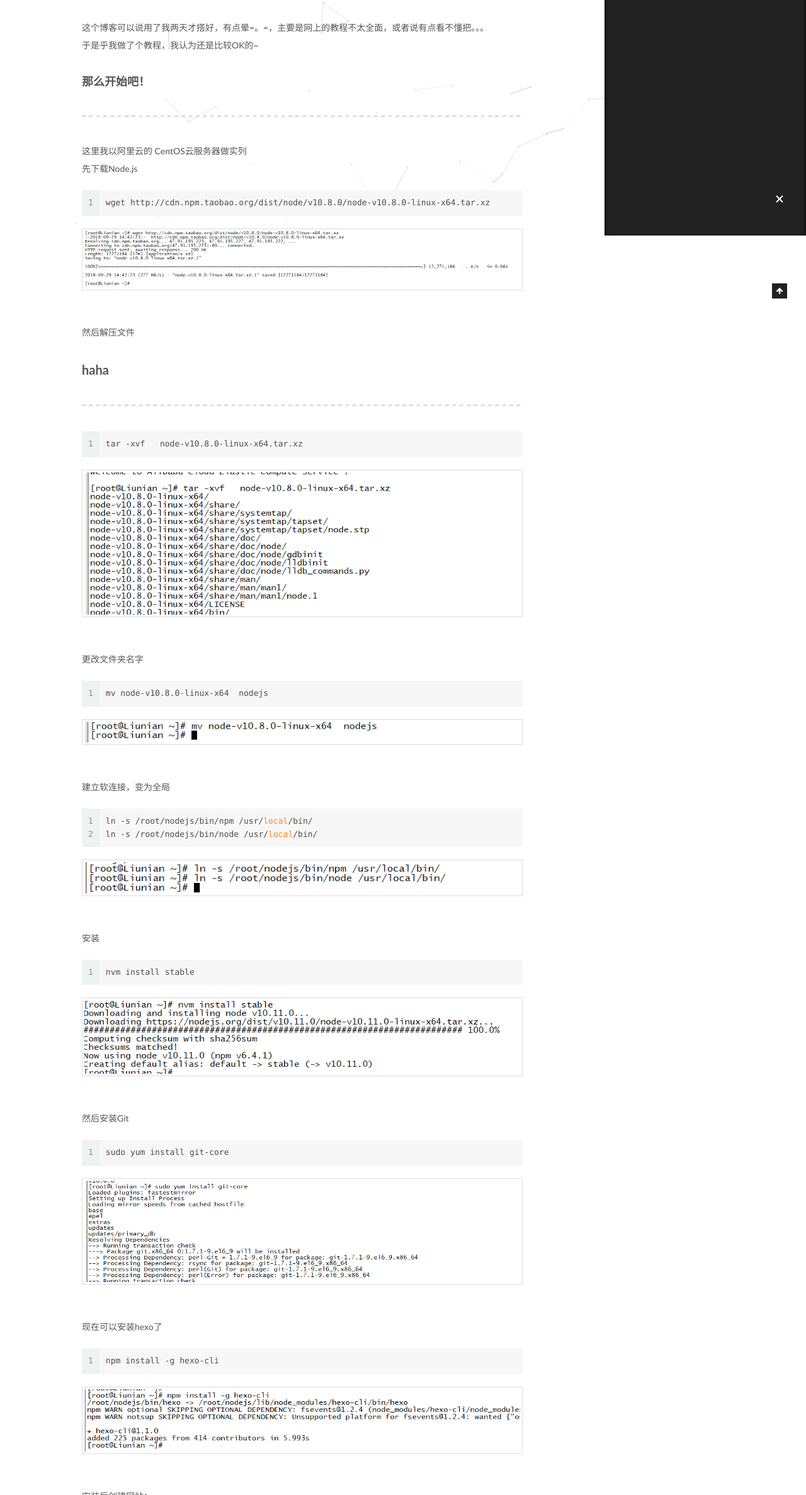
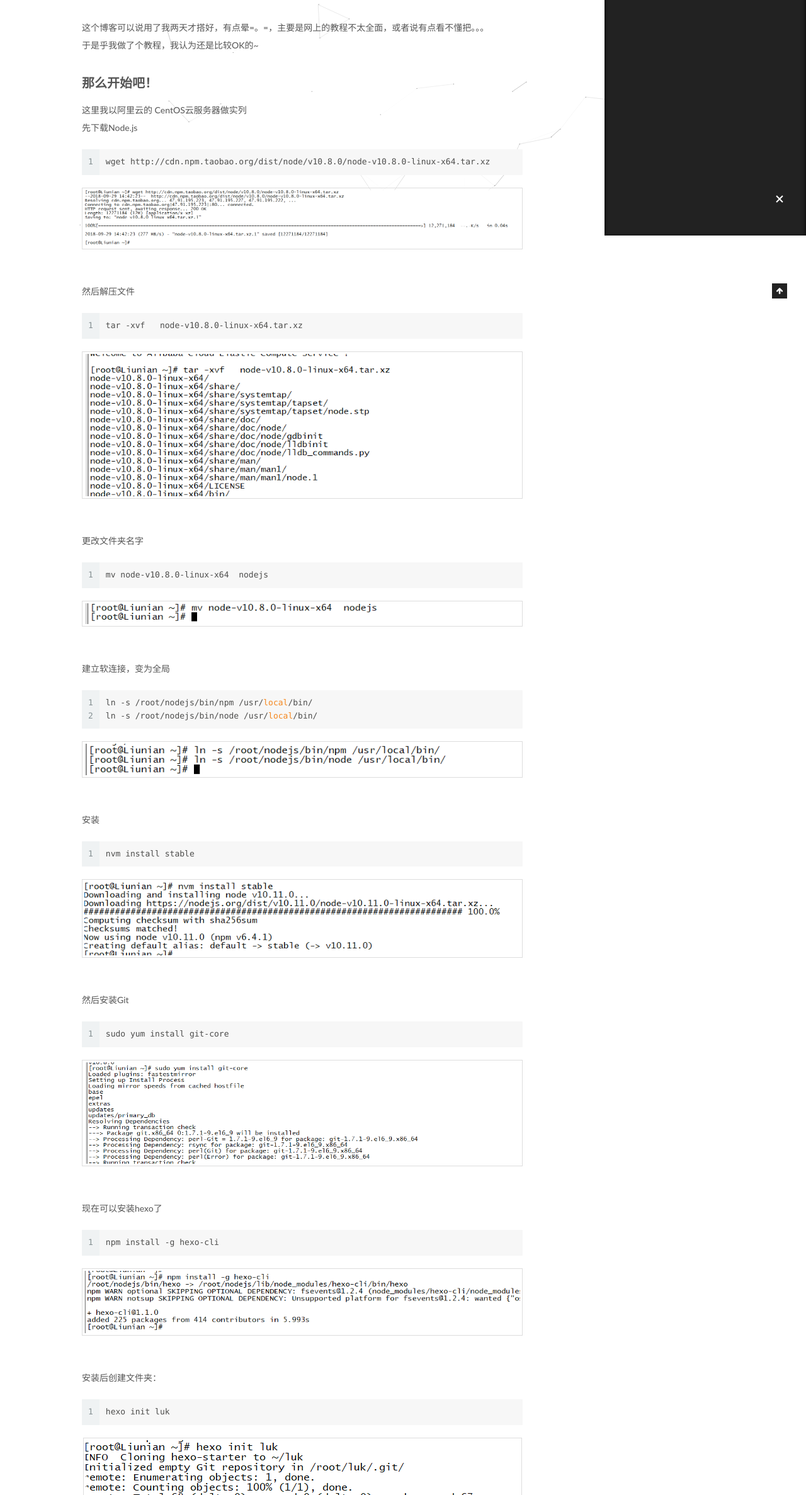
Before and after one commit to 1098971850/1098971850.github.io, a plain HTML site: page index.html in a window 1280 px wide. Shown: the part 426-2800 px from the top of the page at 63% size. Drawn offline with Linux system fonts and the light colour scheme.

Commit message:
Site updated: 2018-10-18 09:06:37

```diff
--- a/css/main.css
+++ b/css/main.css
@@ -1822,7 +1822,7 @@ pre .javascript .function {
   width: 4px;
   height: 4px;
   border-radius: 50%;
-  background: #364bdf;
+  background: #0160ff;
 }
 .links-of-blogroll {
   font-size: 13px;
--- a/index.html
+++ b/index.html
@@ -356,23 +356,20 @@
 
 
             <p>  这个博客可以说用了我两天才搭好，有点晕=。=，主要是网上的教程不太全面，或者说有点看不懂把。。。<br>于是乎我做了个教程，我认为还是比较OK的~</p>
-<h3 id="那么开始吧！"><a href="#那么开始吧！" class="headerlink" title="那么开始吧！"></a>那么开始吧！</h3><hr>
-<p>这里我以阿里云的 CentOS云服务器做实列<br>先下载Node.js<br><figure class="highlight bash"><table><tr><td class="gutter"><pre><span class="line">1</span><br></pre></td><td class="code"><pre><span class="line">wget http://cdn.npm.taobao.org/dist/node/v10.8.0/node-v10.8.0-linux-x64.tar.xz</span><br></pre></td></tr></table></figure></p>
-<p><img src="/2018/09/29/dj/1.png" alt=""><br>然后解压文件</p>
-<h2 id="haha"><a href="#haha" class="headerlink" title="haha"></a>haha</h2><hr>
-<figure class="highlight bash"><table><tr><td class="gutter"><pre><span class="line">1</span><br></pre></td><td class="code"><pre><span class="line">tar -xvf   node-v10.8.0-linux-x64.tar.xz</span><br></pre></td></tr></table></figure>
+<h2 id="那么开始吧！"><a href="#那么开始吧！" class="headerlink" title="那么开始吧！"></a>那么开始吧！</h2><p>这里我以阿里云的 CentOS云服务器做实列<br>先下载Node.js<br><figure class="highlight bash"><table><tr><td class="gutter"><pre><span class="line">1</span><br></pre></td><td class="code"><pre><span class="line">wget http://cdn.npm.taobao.org/dist/node/v10.8.0/node-v10.8.0-linux-x64.tar.xz</span><br></pre></td></tr></table></figure></p>
+<p><img src="/2018/09/29/dj/1.png" alt=""><br>然后解压文件<br><figure class="highlight bash"><table><tr><td class="gutter"><pre><span class="line">1</span><br></pre></td><td class="code"><pre><span class="line">tar -xvf   node-v10.8.0-linux-x64.tar.xz</span><br></pre></td></tr></table></figure></p>
 <p><img src="/2018/09/29/dj/2.png" alt=""><br>更改文件夹名字<br><figure class="highlight bash"><table><tr><td class="gutter"><pre><span class="line">1</span><br></pre></td><td class="code"><pre><span class="line">mv node-v10.8.0-linux-x64  nodejs</span><br></pre></td></tr></table></figure></p>
 <p><img src="/2018/09/29/dj/3.png" alt=""><br>建立软连接，变为全局<br><figure class="highlight bash"><table><tr><td class="gutter"><pre><span class="line">1</span><br><span class="line">2</span><br></pre></td><td class="code"><pre><span class="line">ln -s /root/nodejs/bin/npm /usr/<span class="built_in">local</span>/bin/ </span><br><span class="line">ln -s /root/nodejs/bin/node /usr/<span class="built_in">local</span>/bin/</span><br></pre></td></tr></table></figure></p>
 <p><img src="/2018/09/29/dj/4.png" alt=""><br>安装<br><figure class="highlight bash"><table><tr><td class="gutter"><pre><span class="line">1</span><br></pre></td><td class="code"><pre><span class="line">nvm install stable</span><br></pre></td></tr></table></figure></p>
 <p><img src="/2018/09/29/dj/5.png" alt=""><br>然后安装Git<br><figure class="highlight bash"><table><tr><td class="gutter"><pre><span class="line">1</span><br></pre></td><td class="code"><pre><span class="line">sudo yum install git-core</span><br></pre></td></tr></table></figure></p>
 <p><img src="/2018/09/29/dj/6.png" alt=""><br>现在可以安装hexo了<br><figure class="highlight bash"><table><tr><td class="gutter"><pre><span class="line">1</span><br></pre></td><td class="code"><pre><span class="line">npm install -g hexo-cli</span><br></pre></td></tr></table></figure></p>
-<p><img src="/2018/09/29/dj/7.png" alt=""><br>安装后创建网站：<br><figure class="highlight bash"><table><tr><td class="gutter"><pre><span class="line">1</span><br></pre></td><td class="code"><pre><span class="line">hexo init luk</span><br></pre></td></tr></table></figure></p>
+<p><img src="/2018/09/29/dj/7.png" alt=""><br>安装后创建文件夹：<br><figure class="highlight bash"><table><tr><td class="gutter"><pre><span class="line">1</span><br></pre></td><td class="code"><pre><span class="line">hexo init luk</span><br></pre></td></tr></table></figure></p>
 <p><img src="/2018/09/29/dj/8.png" alt=""><br>进入luk<br><figure class="highlight bash"><table><tr><td class="gutter"><pre><span class="line">1</span><br></pre></td><td class="code"><pre><span class="line"><span class="built_in">cd</span> luk</span><br></pre></td></tr></table></figure></p>
 <p>更新<br><figure class="highlight bash"><table><tr><td class="gutter"><pre><span class="line">1</span><br></pre></td><td class="code"><pre><span class="line">npm install</span><br></pre></td></tr></table></figure></p>
 <p><img src="/2018/09/29/dj/9.png" alt=""><br>下载主题<br><figure class="highlight bash"><table><tr><td class="gutter"><pre><span class="line">1</span><br></pre></td><td class="code"><pre><span class="line">git <span class="built_in">clone</span> https://github.com/iissnan/hexo-theme-next themes/next</span><br></pre></td></tr></table></figure></p>
 <p><img src="/2018/09/29/dj/10.png" alt=""><br>修改配置文件使用主题把theme: landscape 修改为theme: next<br><figure class="highlight bash"><table><tr><td class="gutter"><pre><span class="line">1</span><br></pre></td><td class="code"><pre><span class="line">vi _config.yml</span><br></pre></td></tr></table></figure></p>
 <p><img src="/2018/09/29/dj/11.png" alt=""><br>其他配置<br><figure class="highlight bash"><table><tr><td class="gutter"><pre><span class="line">1</span><br><span class="line">2</span><br><span class="line">3</span><br><span class="line">4</span><br><span class="line">5</span><br><span class="line">6</span><br><span class="line">7</span><br></pre></td><td class="code"><pre><span class="line">title: 博客名字</span><br><span class="line">subtitle:</span><br><span class="line">description:描述</span><br><span class="line">keywords:</span><br><span class="line">author: 名字</span><br><span class="line">language:时间</span><br><span class="line">timezone:</span><br></pre></td></tr></table></figure></p>
-<p><img src="/2018/09/29/dj/12.png" alt=""><br>连接github这部分我发现有一个好的文章，你们可以去那里看。<br>点击进入<a href="http://beiyuu.com/github-pages" target="_blank" rel="noopener">使用Github Pages建独立博客</a><br>如果上传的时候报错，安装这个就可以了哦<br><figure class="highlight bash"><table><tr><td class="gutter"><pre><span class="line">1</span><br></pre></td><td class="code"><pre><span class="line">npm install hexo-deployer-git --save</span><br></pre></td></tr></table></figure></p>
+<p><img src="/2018/09/29/dj/12.png" alt=""><br>ssh到github这部分我发现有一个好的文章，你们可以去那里看。<br>点击进入<a href="http://beiyuu.com/github-pages" target="_blank" rel="noopener">使用Github Pages建独立博客</a><br>如果上传的时候报错，安装这个就可以了哦<br><figure class="highlight bash"><table><tr><td class="gutter"><pre><span class="line">1</span><br></pre></td><td class="code"><pre><span class="line">npm install hexo-deployer-git --save</span><br></pre></td></tr></table></figure></p>
 <p>成果图<br><img src="/2018/09/29/dj/13.png" alt=""></p>
 
 
```
Also changed, not shown: 2018/09/29/dj/index.html (+9 -12 lines).
